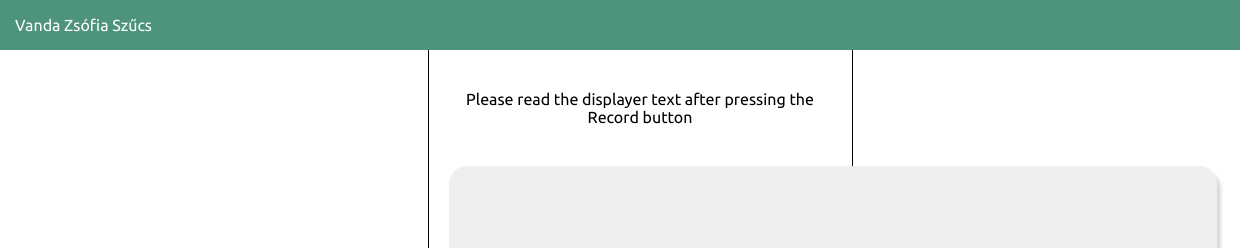
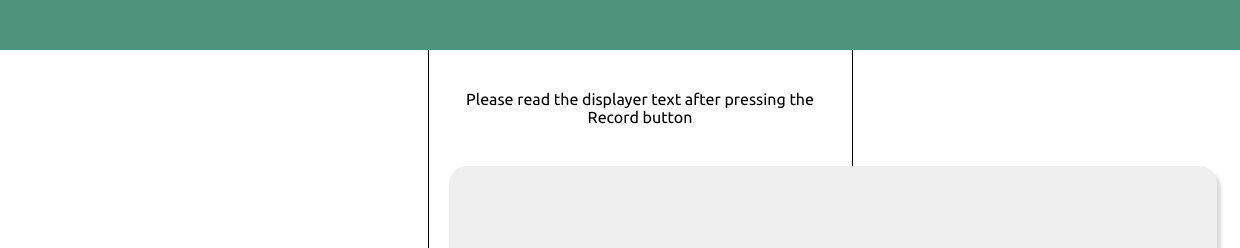
Before and after one commit to bubment/junction-2023-lowcalhost, a website: page public/voice-recorder.html in a window 1280 px wide. Shown: the top 248 px of the page, 0-1240 px from the left. Drawn offline with Linux system fonts and the light colour scheme.

Commit message:
dinamic username added

```diff
--- a/public/functions/voice-recorder.js
+++ b/public/functions/voice-recorder.js
@@ -1,5 +1,8 @@
 const localStorageService = new LocalStorageService();
 localStorageService.setItem('authResultState', { isError: false, isStart: true, retryCount: 3 });
+
+let usernameContainer = document.getElementById("username-container");
+usernameContainer.innerText = localStorageService.getItem("username");
 
 let isRunning = false;
 let mediaRecorder;
--- a/public/voice-recorder.html
+++ b/public/voice-recorder.html
@@ -12,7 +12,7 @@
 <body>
     <div class="phone-sized-container">
         <div class="header-container">
-            <div class="username-container">Vanda Zsófia Szűcs</div>
+            <div id="username-container" class="username-container"></div>
             <div class="header-logout-btn" onclick="logout()"> <img src="./assets/images/logout-icon.svg" alt=""></div>
         </div>
         <div class="header-after-space-wrapper"></div>
```
